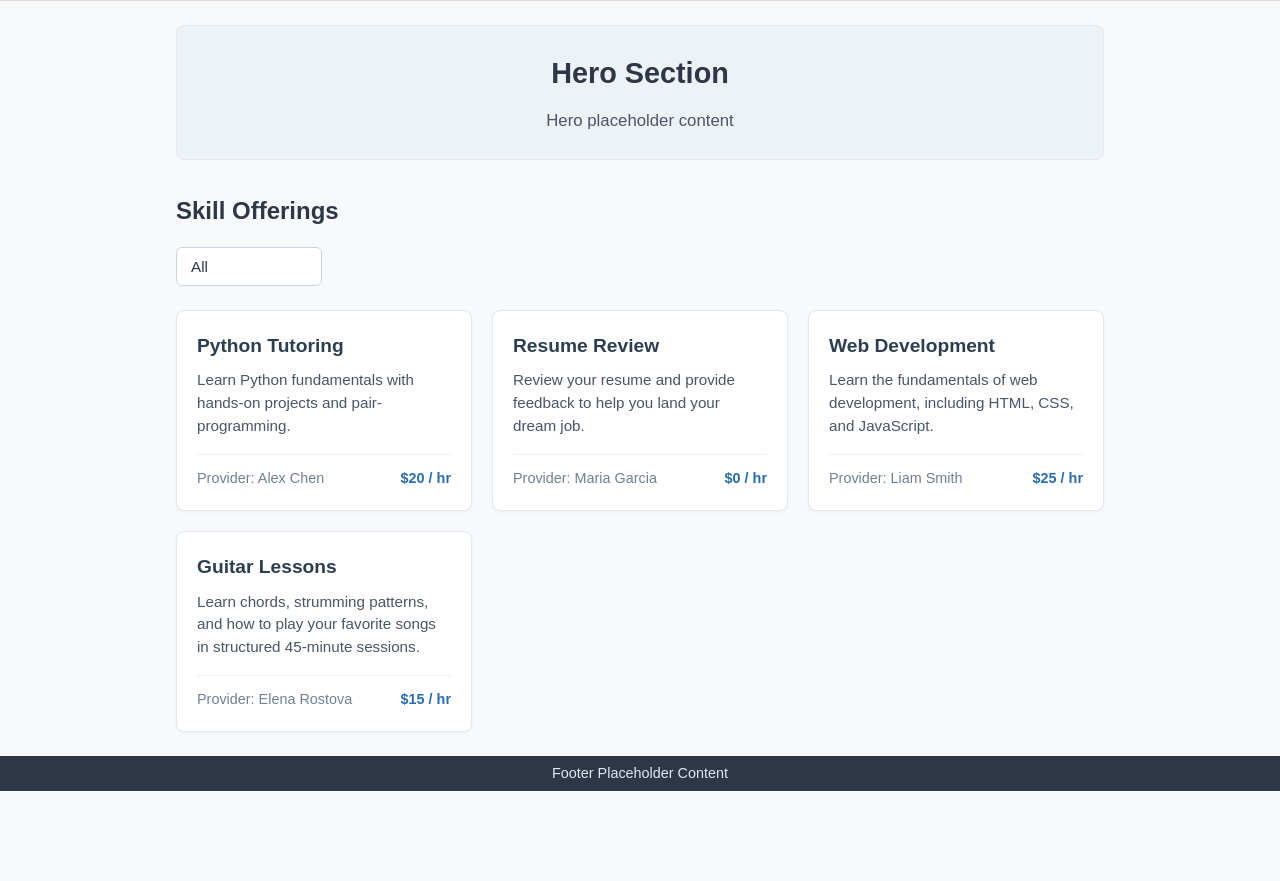
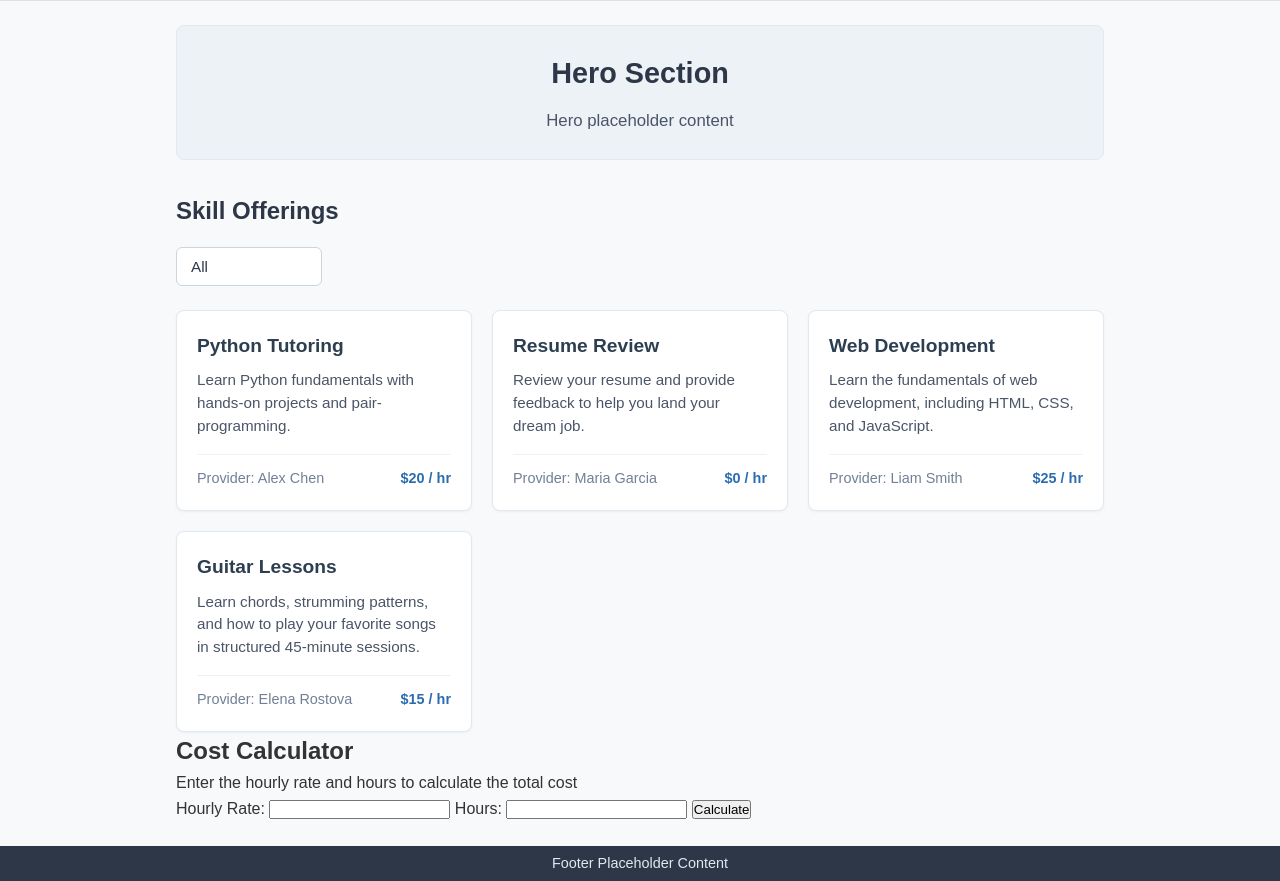
Before and after one commit to Amras2322/skills-swap-ringnalda-unit8, a website: page index.html in a window 1280 px wide. Shown: the part 70-951 px from the top of the page. Before the commit the page ends 861 px from the top, so only its background shows below. Drawn offline with Linux system fonts and the light colour scheme.

Commit message:
Integrate cost calculator into UI

```diff
--- a/index.html
+++ b/index.html
@@ -73,6 +73,18 @@
                 </article>
             </div>
         </section>
+        <section id="cost-calculator">
+            <h2>Cost Calculator</h2>
+            <p>Enter the hourly rate and hours to calculate the total cost</p>
+            <form>
+                <label for="hourlyRate">Hourly Rate:</label>
+                <input type="number" id="hourlyRate" name="hourlyRate">
+                <label for="hours">Hours:</label>
+                <input type="number" id="hours" name="hours">
+                <button type="button" id="calculateCostButton">Calculate</button>
+                <p id="totalCost"></p>
+            </form>
+        </section>
     </main>
 
     <footer>
--- a/script.js
+++ b/script.js
@@ -20,3 +20,10 @@ categoryFilter.addEventListener('change', () => {
         }
     });
 });
+
+document.getElementById('calculateCostButton').addEventListener('click', () => {
+    const rate = parseFloat(document.getElementById('hourlyRate').value);
+    const hours = parseFloat(document.getElementById('hours').value);
+    const totalCost = calculateTotalCosts(rate, hours);
+    document.getElementById('totalCost').textContent = 'Total Cost: $' + totalCost;
+});
```
Also changed, not shown: 1 other file.
